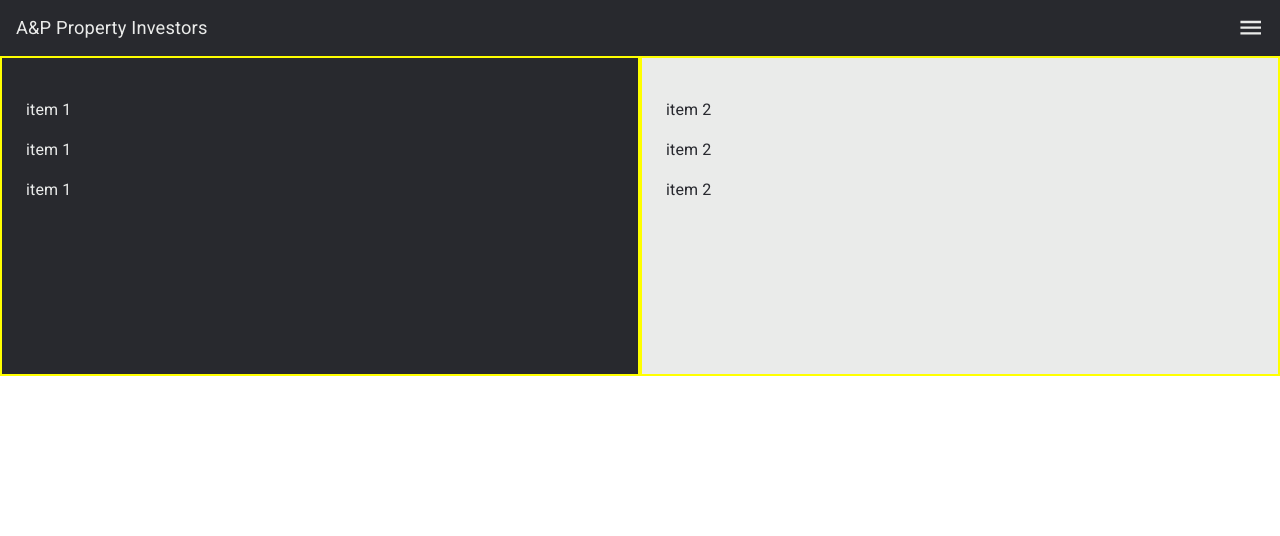
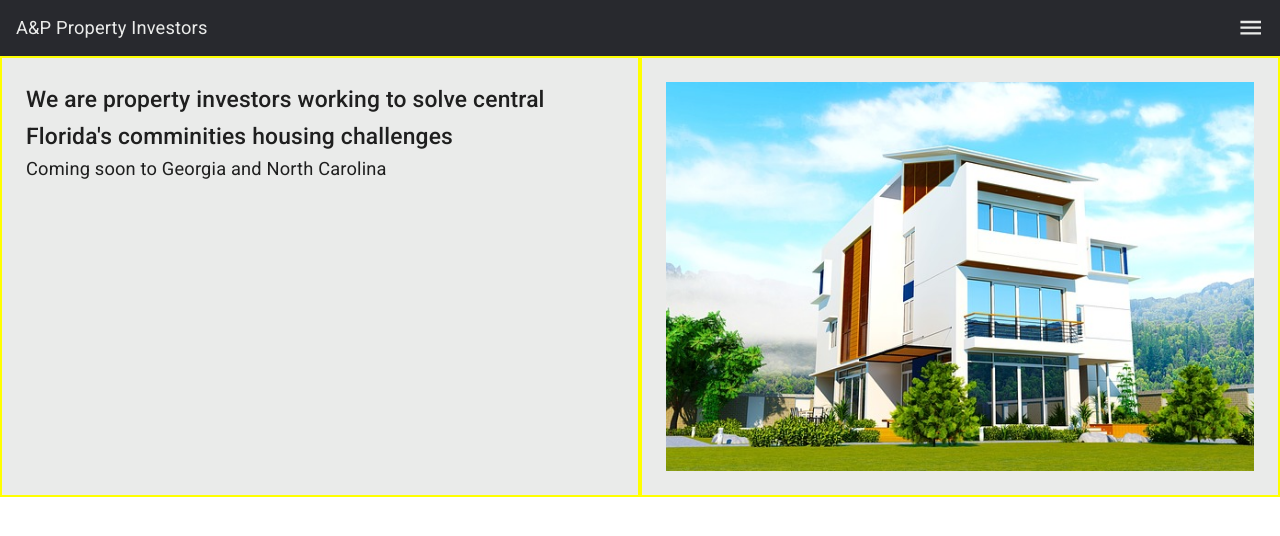
Before and after one commit to chukalicious/appropertyinvestors.com, a React (Create React App) app in the folder appropertyinvestors/: page / in a window 1280 px wide. Shown: the top 536 px of the page. Built offline with nearby package versions, Linux system fonts and the light colour scheme.

Commit message:
used the image item component from mui. also, added text to the herso component and imported typography components

```diff
--- a/appropertyinvestors/src/components/HeroContainer.js
+++ b/appropertyinvestors/src/components/HeroContainer.js
@@ -1,5 +1,8 @@
 import Box from "@mui/material/Box";
+import Typography from "@mui/material/Typography";
+import ImageListItem from "@mui/material/ImageListItem";
 import { HeroWrapper, GridItemWrapper } from "../styles/HeroStyles";
+import modernMultilevel from "../images/modernMultilevel.jpeg";
 
 const HeroContainer = () => {
   return (
@@ -10,13 +13,16 @@ const HeroContainer = () => {
           md={6}
           xs={12}
           sx={{
-            backgroundColor: "primary.main",
-            color: "primary.contrastText",
+            backgroundColor: "secondary.main",
           }}
         >
-          <p>item 1</p>
-          <p>item 1</p>
-          <p>item 1</p>
+          <Typography variant="h6">
+            We are property investors working to solve central Florida's
+            comminities housing challenges
+          </Typography>
+          <Typography variant="body1">
+            Coming soon to Georgia and North Carolina
+          </Typography>
         </GridItemWrapper>
         <GridItemWrapper
           item
@@ -27,9 +33,9 @@ const HeroContainer = () => {
             color: "secondary.contrastText",
           }}
         >
-          <p>item 2</p>
-          <p>item 2</p>
-          <p>item 2</p>
+          <ImageListItem>
+            <img src={modernMultilevel} />
+          </ImageListItem>
         </GridItemWrapper>
       </HeroWrapper>
     </Box>
```
